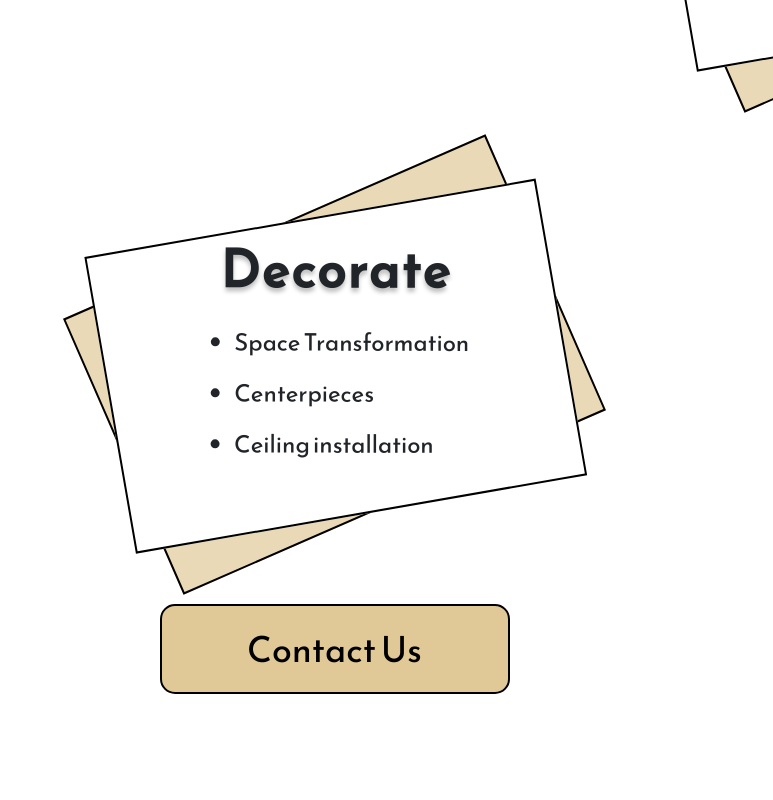
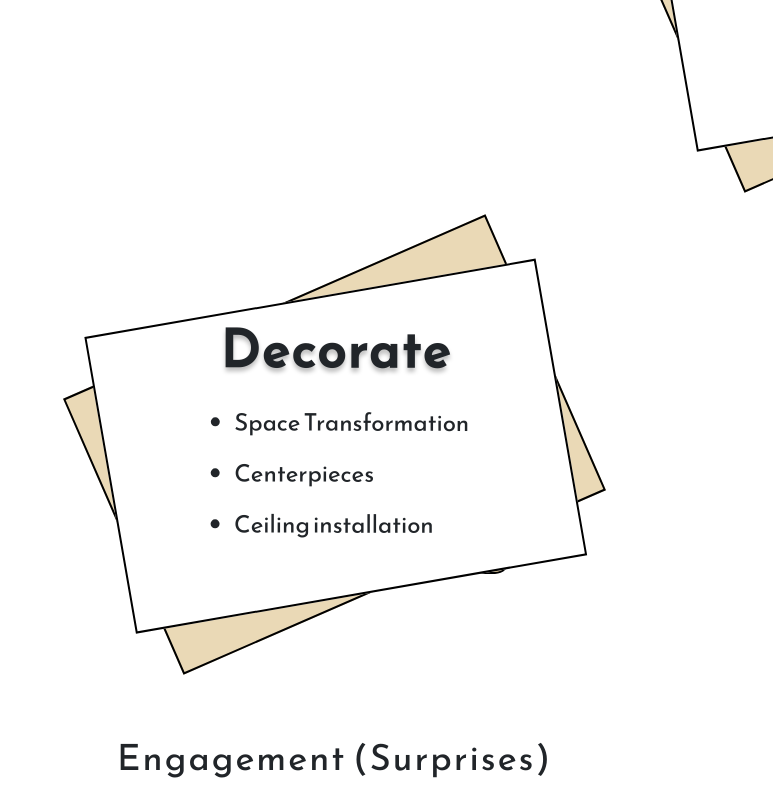
Before and after one commit to StefonSimmons/jamix-by-design, a React (Create React App) app: page /services in a window 1280 px wide. Shown: the part 1300-2100 px from the top of the page, without its empty margins (507-1280 px from the left). Built offline with nearby package versions, Linux system fonts and the light colour scheme.

Commit message:
services design improved

```diff
--- a/src/import-info/services.js
+++ b/src/import-info/services.js
@@ -32,5 +32,5 @@ export const events = [
   "Birthday Parties",
   "Corporate Events",
   "Non-profit Events",
-  "Private"
+  "Private Events"
 ]
--- a/src/styles/main.css
+++ b/src/styles/main.css
@@ -338,10 +338,11 @@ footer {
 
 .services-screen .services-grid {
   width: 100%;
-  height: 1445px;
+  height: 1245px;
+  margin-top: 80px;
   display: grid;
-  grid-template-columns: repeat(15, 1fr);
-  grid-template-rows: repeat(18, 1fr);
+  grid-template-columns: repeat(30, 1fr);
+  grid-template-rows: repeat(36, 1fr);
 }
 
 .services-screen .services-grid .service-card-container {
@@ -413,13 +414,13 @@ footer {
 }
 
 .design {
-  grid-column: 9/ span 3;
+  grid-column: 17/ span 3;
   grid-row: 5/span 3;
 }
 
 .decorate {
-  grid-column: 5/ span 3;
-  grid-row: 11/ span 3;
+  grid-column: 7/ span 3;
+  grid-row: 18/ span 3;
 }
 
 .gallery-screen {
--- a/src/styles/screens/_services.scss
+++ b/src/styles/screens/_services.scss
@@ -14,10 +14,11 @@
   }
   .services-grid {
     width: 100%;
-    height: 1445px;
+    height: 1245px;
+    margin-top: 80px;
     display: grid;
-    grid-template-columns: repeat(15, 1fr);
-    grid-template-rows: repeat(18, 1fr);
+    grid-template-columns: repeat(30, 1fr);
+    grid-template-rows: repeat(36, 1fr);
 
     // NESTED STYLES APPLIED TO EACH CARD
     .service-card-container {
@@ -88,11 +89,11 @@
 }
 
 .design{
-  grid-column: 9/ span 3;
+  grid-column: 17/ span 3;
   grid-row: 5/span 3;
 }
 
 .decorate{
-  grid-column: 5/ span 3;
-  grid-row: 11/ span 3;
+  grid-column: 7/ span 3;
+  grid-row: 18/ span 3;
 }
```
Also changed, not shown: 1 other file (tests, documents, lock files or other folders).
